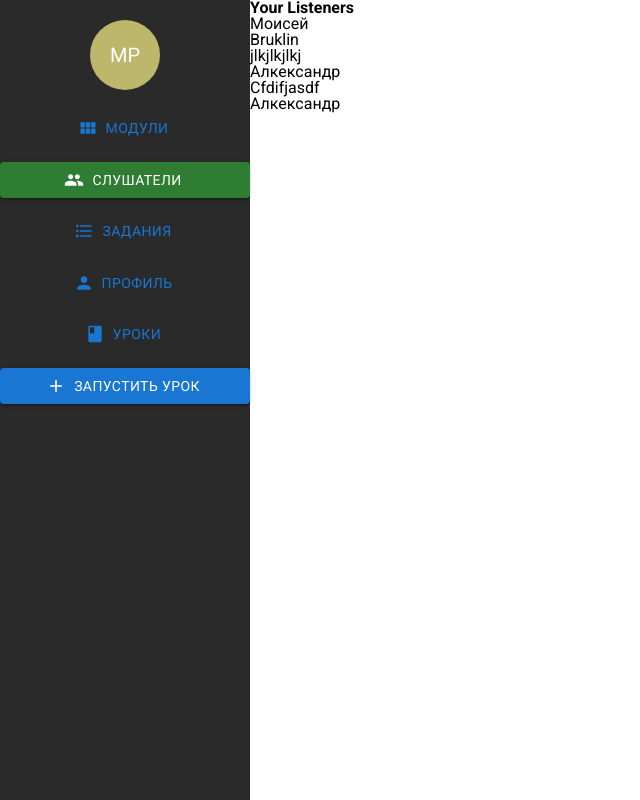
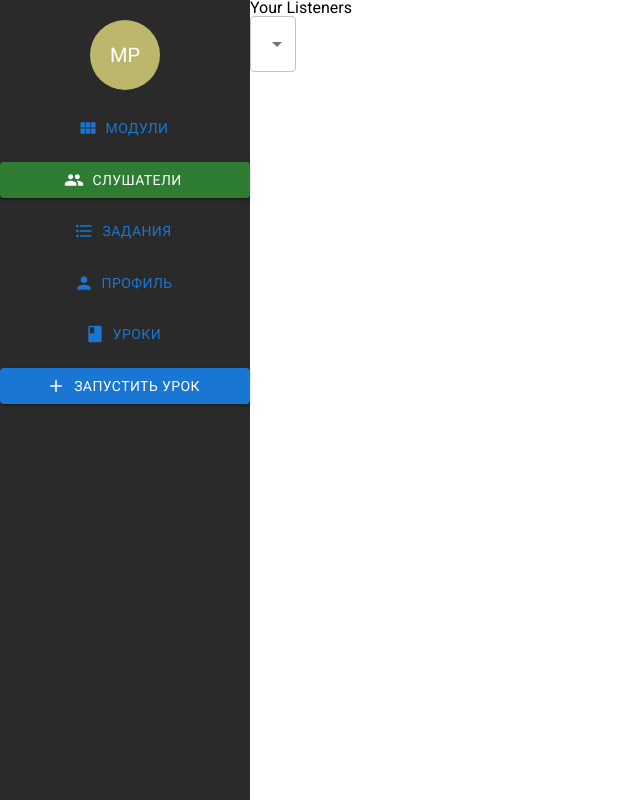
Before and after one commit to Don-Mihai/teaching-platform, a React (Create React App) app: page /listeners in a window 1280 px wide. Shown: the whole page, without its empty margins (0-640 px from the left). Built offline with nearby package versions, Linux system fonts and the light colour scheme; data requests are answered from the project's data file.

Commit message:
ListenersSelect

```diff
--- a/src/pages/Listeners/index.tsx
+++ b/src/pages/Listeners/index.tsx
@@ -2,12 +2,22 @@ import { useDispatch, useSelector } from 'react-redux';
 import Header from '../../components/Header';
 import './Listeners.scss';
 import { AppDispatch, RootState } from '../../redux/store';
-import { useEffect } from 'react';
+import { useEffect, useState } from 'react';
 import { getListeners } from '../../redux/User';
+import TableSortLabel from '@mui/material/TableSortLabel';
+import Select, { SelectChangeEvent } from '@mui/material/Select';
+import { MenuItem } from '@mui/material';
+
 
 const Listeners = () => {
     const listeners = useSelector((store: RootState) => store.user.listeners);
     const dispatch = useDispatch<AppDispatch>();
+
+    const [item, setItem] = useState('');
+
+    const handleChange = (event: SelectChangeEvent) => {
+      setItem(event.target.value);
+    };
 
     useEffect(() => {
         fetchListeners();
@@ -21,10 +31,21 @@ const Listeners = () => {
         <div className="listeners-page">
             <Header />
             <div className="listeners-page__content">
-                <h1>Your Listeners</h1>
-                {listeners.map(item => {
-                    return <div>{item.firstName}</div>;
+                <div>Your Listeners</div>
+
+                <Select
+          labelId="demo-simple-select-filled-label"
+          id="demo-simple-select-filled"
+          value={item}
+          onChange={handleChange}
+          label="Sort"
+        >
+
+{listeners.map(item => {
+                    return <MenuItem value={item.firstName}>{item.firstName}</MenuItem>;
                 })}
+        </Select>
+
             </div>
         </div>
     );
```
